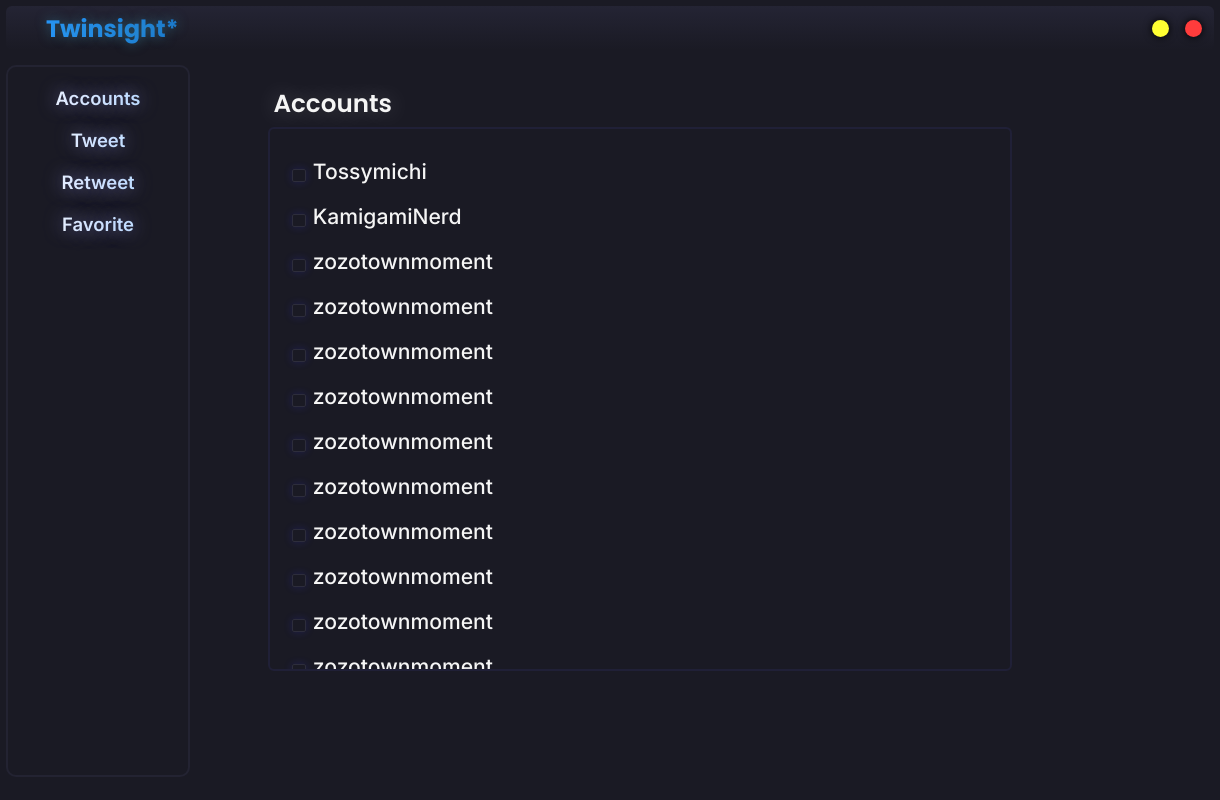
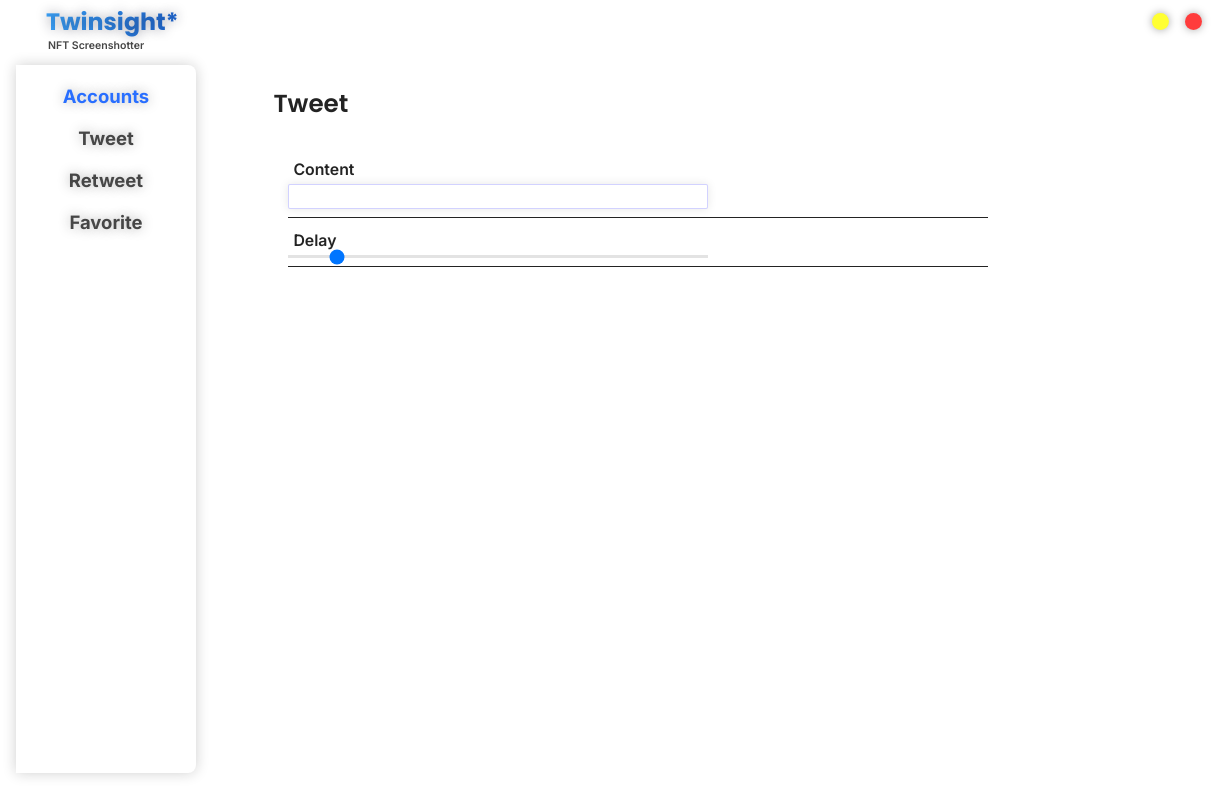
Before and after one commit to project-twinsight/old-twinsight-gui, an Electron app: page src/index.html in a window 1220 px wide. Drawn offline with Linux system fonts and the light colour scheme.

Commit message:
明るい色に変更
途中

```diff
--- a/src/index.html
+++ b/src/index.html
@@ -14,6 +14,7 @@
             <div class="container">
                 <div class="logo">
                     <h2>Twinsight*</h2>
+                    <span>NFT Screenshotter</span>
                 </div>
                 <div class="buttons">
                     <div class="ctrl-btn">
@@ -29,7 +30,7 @@
             <ul class="sideitems">
                 <li class="item">
                     <div class="container">
-                        <p>Accounts</p>
+                        <p class="current">Accounts</p>
                     </div>
                 </li>
                 <li class="item">
@@ -52,9 +53,8 @@
 
         <!-- Payloads -->
         <div class="payload">
-            <h1 class="welcomer">Welcome!</h1>
-
-            <div class="container accounts">
+            <!-- <h1 class="welcomer">Welcome!</h1> -->
+            <div class="container accounts hidden">
                 <h2 class="name">Accounts</h2>
                 <div class="padding">
                     <ul class="list">
@@ -76,61 +76,20 @@
                                 <label for="checkbox3">zozotownmoment</label>
                             </div>
                         </li>
-                        <li class="item">
-                            <div class="item-container">
-                                <input type="checkbox" name="checkbox-1" id="checkbox3">
-                                <label for="checkbox3">zozotownmoment</label>
-                            </div>
-                        </li>
-                        <li class="item">
-                            <div class="item-container">
-                                <input type="checkbox" name="checkbox-1" id="checkbox3">
-                                <label for="checkbox3">zozotownmoment</label>
-                            </div>
-                        </li>
-                        <li class="item">
-                            <div class="item-container">
-                                <input type="checkbox" name="checkbox-1" id="checkbox3">
-                                <label for="checkbox3">zozotownmoment</label>
-                            </div>
-                        </li>
-                        <li class="item">
-                            <div class="item-container">
-                                <input type="checkbox" name="checkbox-1" id="checkbox3">
-                                <label for="checkbox3">zozotownmoment</label>
-                            </div>
-                        </li>
-                        <li class="item">
-                            <div class="item-container">
-                                <input type="checkbox" name="checkbox-1" id="checkbox3">
-                                <label for="checkbox3">zozotownmoment</label>
-                            </div>
-                        </li>
-                        <li class="item">
-                            <div class="item-container">
-                                <input type="checkbox" name="checkbox-1" id="checkbox3">
-                                <label for="checkbox3">zozotownmoment</label>
-                            </div>
-                        </li>
-                        <li class="item">
-                            <div class="item-container">
-                                <input type="checkbox" name="checkbox-1" id="checkbox3">
-                                <label for="checkbox3">zozotownmoment</label>
-                            </div>
-                        </li>
-                        <li class="item">
-                            <div class="item-container">
-                                <input type="checkbox" name="checkbox-1" id="checkbox3">
-                                <label for="checkbox3">zozotownmoment</label>
-                            </div>
-                        </li>
-                        <li class="item">
-                            <div class="item-container">
-                                <input type="checkbox" name="checkbox-1" id="checkbox3">
-                                <label for="checkbox3">zozotownmoment</label>
-                            </div>
-                        </li>
                     </ul>
+                </div>
+            </div>
+            <div class="container tweet">
+                <h2 class="name">Tweet</h2>
+                <div class="padding">
+                    <div class="sub">
+                        <label>Content</label>
+                        <input type="text">
+                    </div>
+                    <div class="sub">
+                        <label>Delay</label>
+                        <input id="delay" type="range" min="0" max="2000" value="200">
+                    </div>
                 </div>
             </div>
         </div>
--- a/src/js/index.js
+++ b/src/js/index.js
@@ -9,3 +9,8 @@ minimize.addEventListener('click', () => {
 close.addEventListener('click', () => {
     ipc.send('closeApp');
 });
+
+const slider = document.querySelector("input");
+slider.oninput = (() => {
+
+});
--- a/src/style/index.css
+++ b/src/style/index.css
@@ -14,8 +14,8 @@ body {
     background-color: var(--background-color);
     color: var(--text-color);
 
-    --background-color: rgb(26, 26, 36);
-    --text-color: rgb(245, 245, 245);
+    --background-color: rgb(255, 255, 255);
+    --text-color: rgb(35, 35, 35);
 }
 
 .app {
--- a/src/style/main.css
+++ b/src/style/main.css
@@ -1,5 +1,5 @@
 .titlebar {
-    background: linear-gradient(0deg, rgb(36, 36, 52, 0.0) 0%, rgb(36, 36, 52) 100%);
+    /* background: linear-gradient(0deg, rgb(36, 36, 52, 0.0) 0%, rgb(36, 36, 52) 100%); */
     justify-content: center;
     align-items: center;
     display: flex;
@@ -23,13 +23,21 @@
     font-weight: 700;
     font-size: 1.35rem;
     user-select: none;
-    /* text-shadow: 0 0 10px rgb(30, 30, 50); */
-    text-shadow: 0 0 12px rgba(61, 154, 182, 0.5);
-    background: linear-gradient(95deg, rgb(36, 149, 255) 0%, rgb(25, 119, 207) 100%);
+    text-shadow: 0 0 12px rgb(30, 30, 50, 0.4);
+    /* text-shadow: 0 0 12px rgba(61, 154, 182, 0.5); */
+    background: linear-gradient(100deg, rgb(60, 167, 255) 0%, rgb(29, 100, 207) 100%);
     -webkit-background-clip: text;
     -webkit-text-fill-color: transparent;
     vertical-align: middle;
     margin-left: 40px;
+    -webkit-app-region: drag;
+}
+
+.logo span {
+    margin-left: 42px;
+    font-size: 0.6rem;
+    color: rgb(70, 70, 70);
+    user-select: none;
     -webkit-app-region: drag;
 }
 
@@ -44,7 +52,7 @@
 }
 
 .buttons .ctrl-btn .ctrl-btn-item {
-    box-shadow: 0 0 8px rgb(0, 0, 0);
+    box-shadow: 0 0 8px rgb(0, 0, 0, 0.35);
     border-radius: 50px;
     border: none;
     padding: 8.5px;
@@ -57,29 +65,26 @@
     cursor: pointer;
 }
 .buttons .ctrl-btn .mb:hover {
-    background-color: rgb(180, 180, 30);
+    background-color: rgb(245, 245, 30);
 }
-.buttons .ctrl-btn .mb:active {
-    background-color: rgb(255, 255, 20);
-}
+
 .buttons .ctrl-btn .cb {
     background-color: rgb(255, 60, 60);
     cursor: pointer;
 }
 .buttons .ctrl-btn .cb:hover {
-    background-color: rgb(180, 30, 30);
-}
-.buttons .ctrl-btn .cb:active {
-    background-color: rgb(255, 20, 20);
+    background-color: rgb(220, 60, 60);
 }
 
 .sidebar {
-    border-width: 2px;
+    /* border-width: 2px;
     border-style: solid;
-    border-color: #232332;
+    border-color: rgb(120, 120, 120); */
+    box-shadow: 0 0 14px rgb(20, 20, 20, 0.2);
 
     margin-top: 15px;
-    border-radius: 10px;
+    margin-left: 10px;
+    border-radius: 0 8px 8px 0;
     padding: 10px;
     width: 160px;
     height: 86%;
@@ -96,13 +101,15 @@
 }
 
 .sideitems .item .container {
+    text-shadow: 0 0 12px rgb(36, 36, 36, 0.35);
     padding: 8px 0;
     cursor: pointer;
-    transition: ease transform 0.25s;
+    transition: ease transform 0.25s, text-shadow 0.25s;
 }
 
 .sideitems .item .container:hover {
     transform: scale(1.12);
+    text-shadow: 0 0 8px rgba(91, 145, 255, 0.8);
 }
 
 /* .sideitems .item .container::before {
@@ -128,12 +135,12 @@
 } */
 
 .sideitems .item .container p {
-    text-shadow: 0 0 18px rgba(170, 170, 255, 0.6);
-    font-weight: 600;
+    font-weight: 700;
     font-size: 1.05rem;
     user-select: none;
+    color: rgb(70, 70, 70);
+}
 
-    background: linear-gradient(90deg, rgb(255, 255, 255) 0%, rgb(172, 215, 255) 100%);
-    -webkit-background-clip: text;
-    -webkit-text-fill-color: transparent;
+.sideitems .item .container .current {
+    color: rgba(40, 110, 255);
 }
--- a/src/style/payload.css
+++ b/src/style/payload.css
@@ -26,6 +26,12 @@
     top: 0;
 }
 
+.payload .container .sub {
+    display: grid;
+    border-bottom: 1px solid rgb(35, 35, 35);
+    padding: 8px 0;
+}
+
 .payload .container .name {
     font-family: 'Poppins', sans-serif;
     font-size: 1.4rem;
@@ -33,16 +39,50 @@
     padding: 5px;
 }
 
+.payload .hidden {
+    visibility: hidden;
+}
+
 .payload .container .padding {
-    border-style: solid;
+    /* border-style: solid;
     border-width: 2px;
     border-color: rgb(32, 32, 55);
-    border-radius: 6px;
+    border-radius: 6px; */
     width: 700px;
     max-width: 700px;
     max-height: 500px;
     padding: 20px;
     overflow: scroll;
+}
+
+.payload .container label {
+    font-size: 0.9rem;
+    padding: 5px;
+}
+
+.payload .container input[type=text] {
+    background-color: var(--background-color);
+    box-shadow: 0 0 10px rgba(0, 0, 0, 0.1);
+    font-weight: 500;
+    font-size: 0.9rem;
+    color: var(--text-color);
+    border: 1.5px solid rgba(142, 142, 255, 0.4);
+    border-radius: 2px;
+    outline: none;
+    padding: 2px;
+    width: 60%;
+    transition: ease box-shadow 0.3s;
+}
+
+.payload .container input[type=text]:focus {
+    box-shadow: 0 0 10px rgb(27, 107, 255, 0.25);
+}
+
+.payload .container input[type=range] {
+    -webkit-appearance: none;
+    background-color: rgb(200, 200, 200, 0.5);
+    width: 60%;
+    height: 3px;
 }
 
 .payload .container .list {
```
